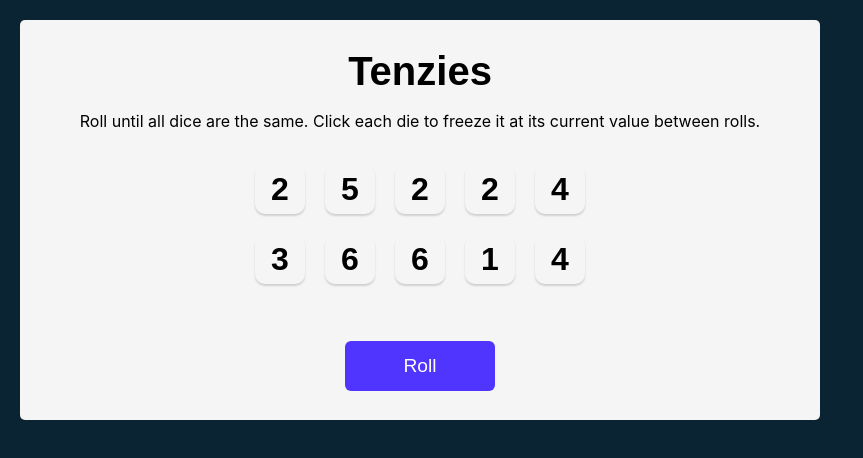
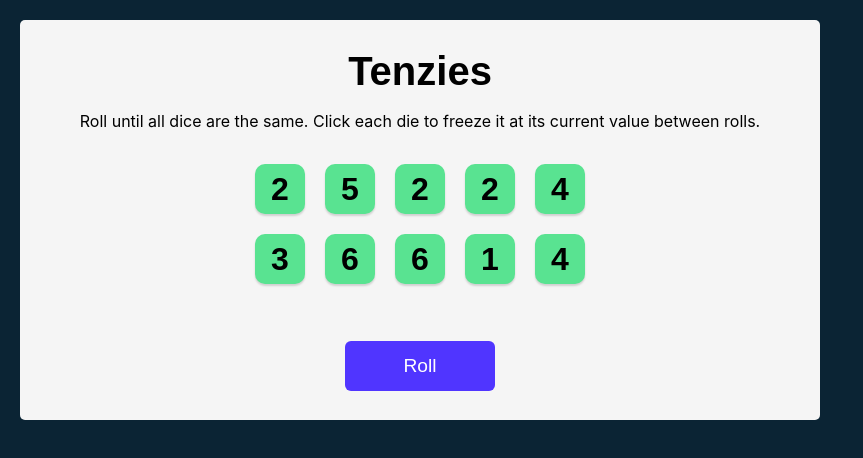
Before and after one commit to nonsoandre/Tenzie_React_Bob_Ziroll, a React (Create React App) app: page / in a window 1280 px wide. Shown: the top 458 px of the page, without its empty margins (0-863 px from the left). Built offline with nearby package versions, Linux system fonts and the light colour scheme.

Commit message:
Setting color based on isHeld value

```diff
--- a/src/App.css
+++ b/src/App.css
@@ -74,3 +74,7 @@ main {
 .roll-dice:active {
   box-shadow: inset 5px 5px 10px -3px rgba(0, 0, 0, 0.7);
 }
+
+.lightGreen{
+  background-color: #59e391;
+}
--- a/src/App.js
+++ b/src/App.js
@@ -16,7 +16,7 @@ function App() {
           arrayElement.push({
             value: Math.ceil(Math.random(i) * 6),
             key: nanoid(),
-            isHeld: false
+            isHeld: true
           });
         }
         console.log(arrayElement)
@@ -24,7 +24,7 @@ function App() {
     }
 
 
-    const diceElements = dice.map( dies => <Die value={dies.value} key={dies.key }/>)
+    const diceElements = dice.map( dies => <Die value={dies.value} key={dies.key} isHeld={dies.isHeld}/>)
 
 
     function rollDice(){
--- a/src/Die.js
+++ b/src/Die.js
@@ -1,8 +1,8 @@
 export default function Die(props){
 
     return(
-        <div className="die-face">
-            <h2 className="die-num">{props.value}</h2>
+        <div className={ `die-face ${props.isHeld ? "lightGreen" : ""}` }>
+            <h2 className = "die-num">{props.value}</h2>
         </div>
     )
 }
```
